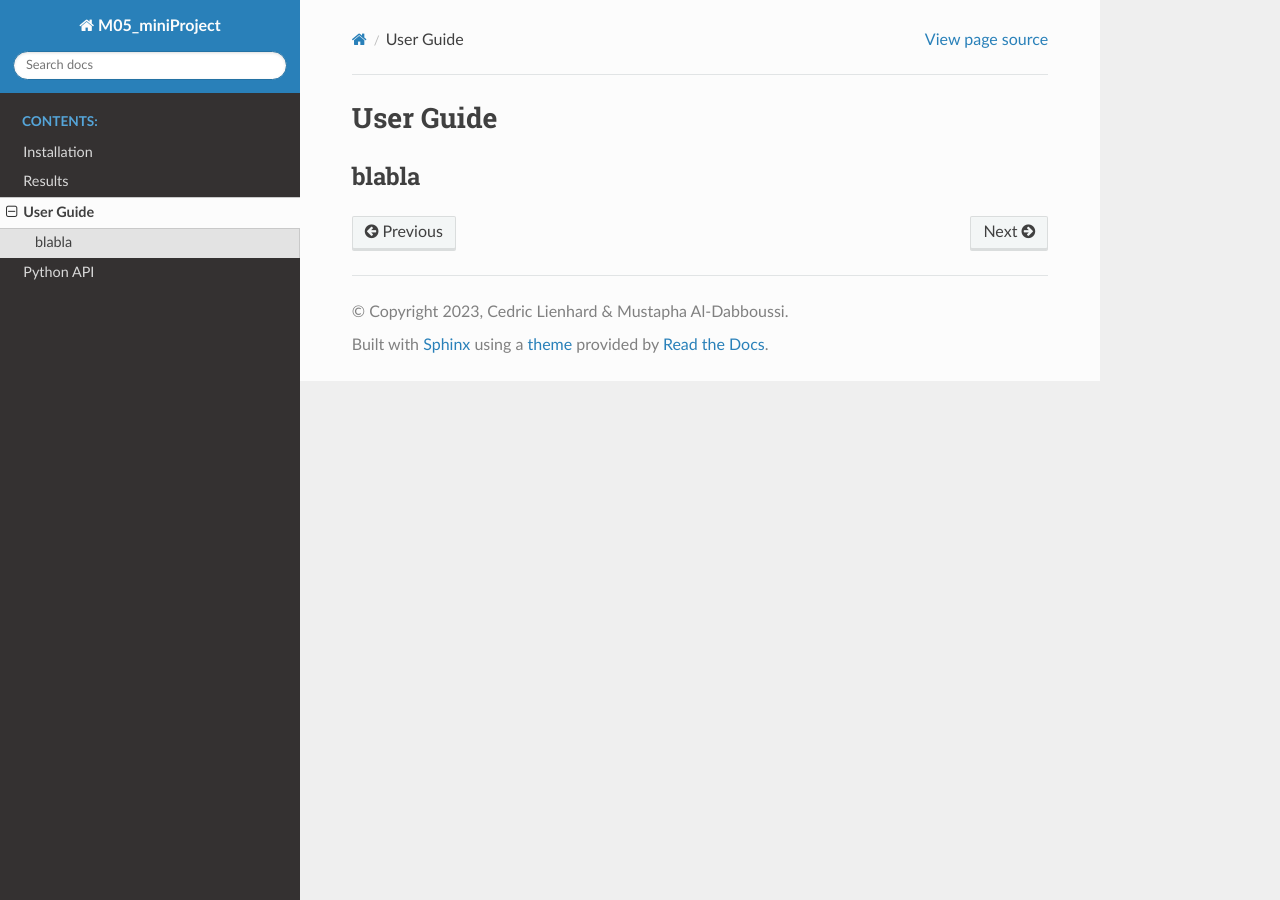
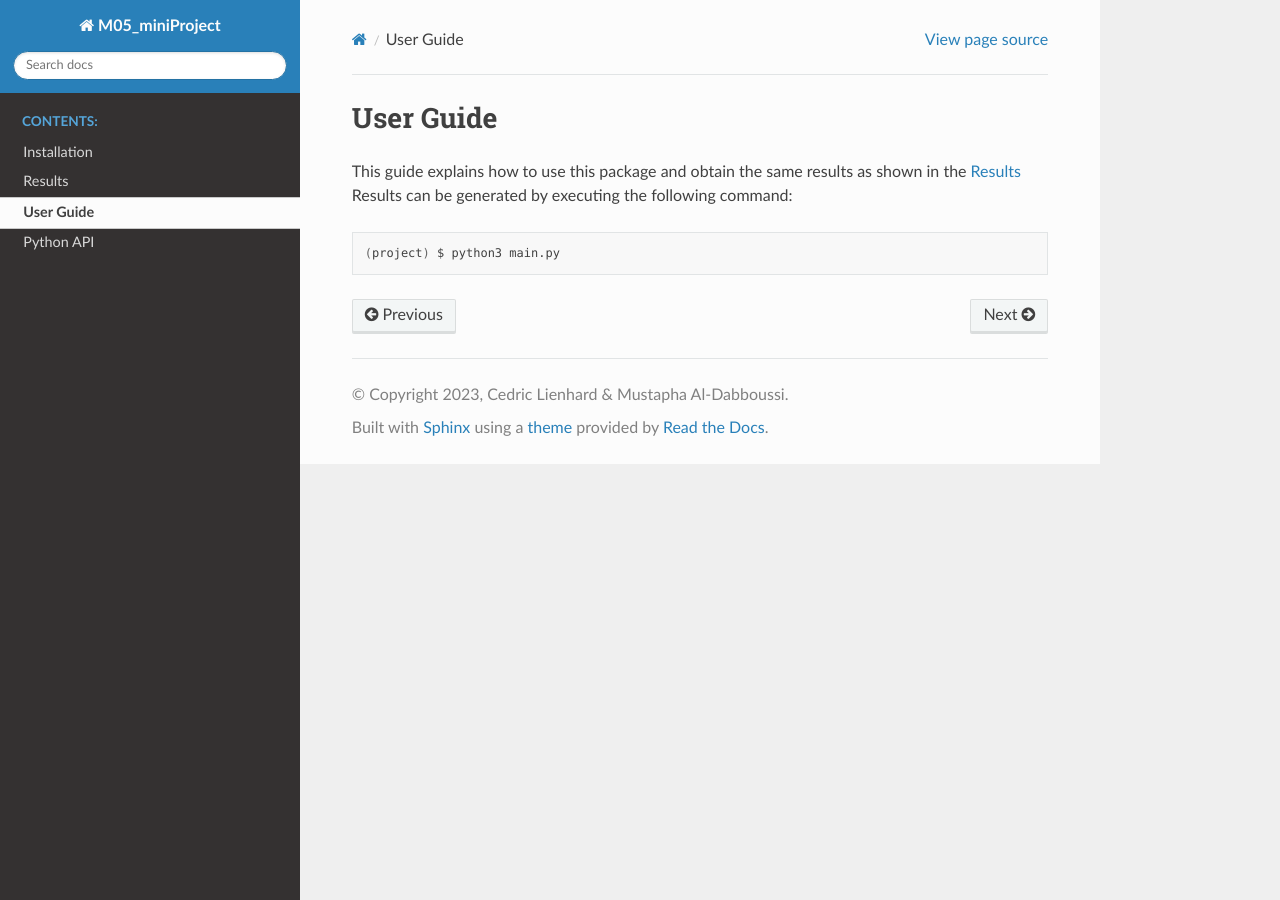
Before and after one commit to CedricLienhard/M05_miniProject, a Sphinx documentation site: the page built from doc/guide.rst, in a window 1280 px wide. Built offline with Sphinx 7.4.7 and the Read the Docs theme 2.0.0, drawn with Linux system fonts in a browser that asks for light colours.

Commit message:
generate first guide.rst

```diff
--- a/doc/guide.rst
+++ b/doc/guide.rst
@@ -2,5 +2,9 @@
  User Guide
 ============
 
-blabla
---------
+This guide explains how to use this package and obtain the same results as shown in the :ref:`results`
+Results can be generated by executing the following command:
+
+.. code-block:: sh
+
+   (project) $ python3 main.py
```
Also changed, not shown: doc/installation.rst (+3 -5 lines), doc/results.rst (+8 -3 lines), doc/test.rst (deleted, +0 -7 lines), main.py (+4 -4 lines), 15 other files.
